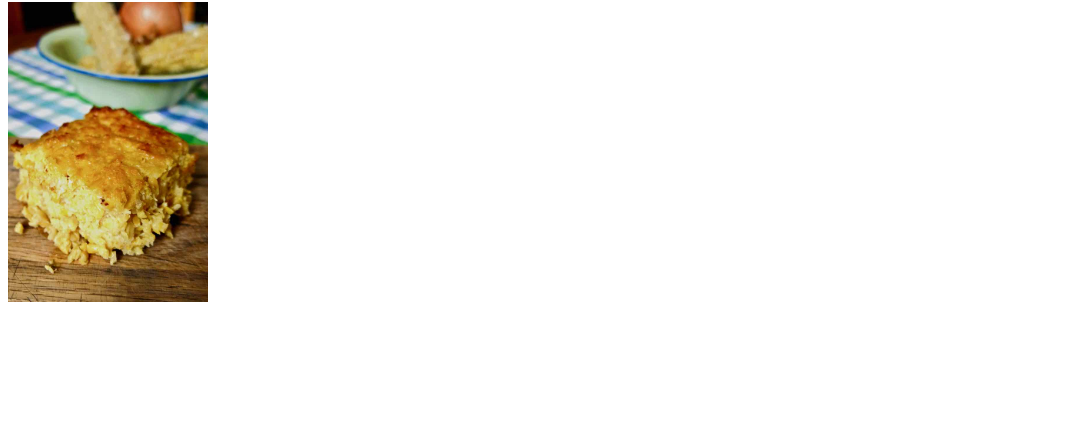
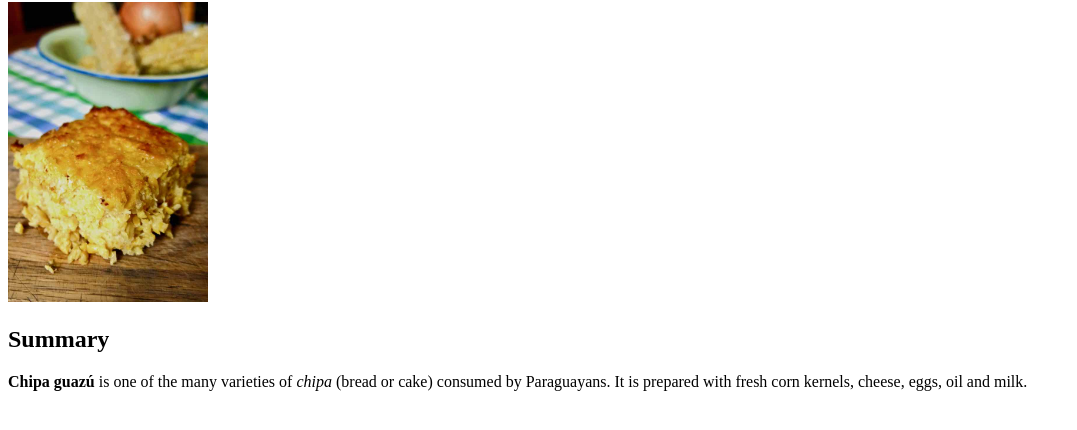
Before and after one commit to cardozoaldama/odin-recipes, a plain HTML site: page recipes/chipaguazu.html in a window 1280 px wide. Shown: the part 78-508 px from the top of the page, without its empty margins (0-1077 px from the left). Drawn offline with Linux system fonts and the light colour scheme.

Commit message:
Add a summary explanatory about the Chipa Guazu

```diff
--- a/recipes/chipaguazu.html
+++ b/recipes/chipaguazu.html
@@ -8,5 +8,7 @@
 <body>
     <h1 lang="es-PY">Chipa Guazú</h1>
     <img src="../img/chipaguazu.jpg" alt="A finished demostration of Chipa Guazú recipe" height="300">
+    <h2>Summary</h2>
+    <p><strong lang="es-PY">Chipa guazú</strong> is one of the many varieties of <em lang="es-PY">chipa</em> (bread or cake) consumed by Paraguayans. It is prepared with fresh corn kernels, cheese, eggs, oil and milk.</p>
 </body>
 </html>
```
